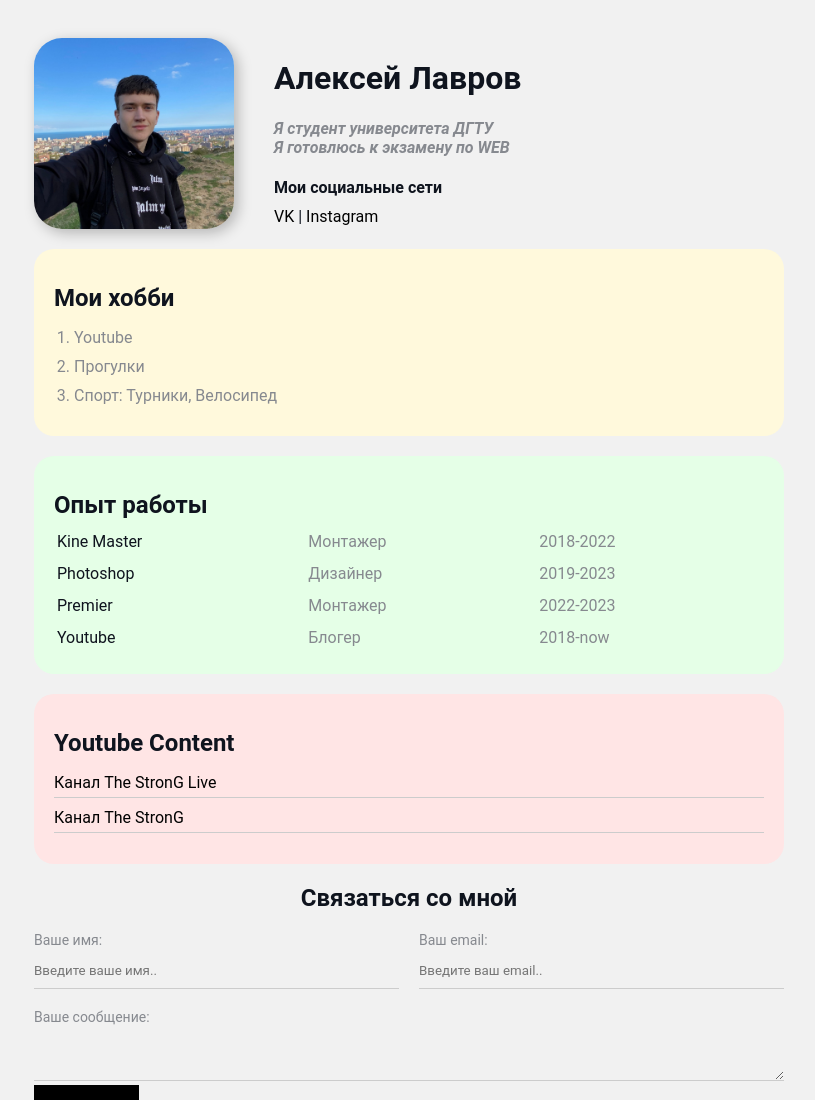
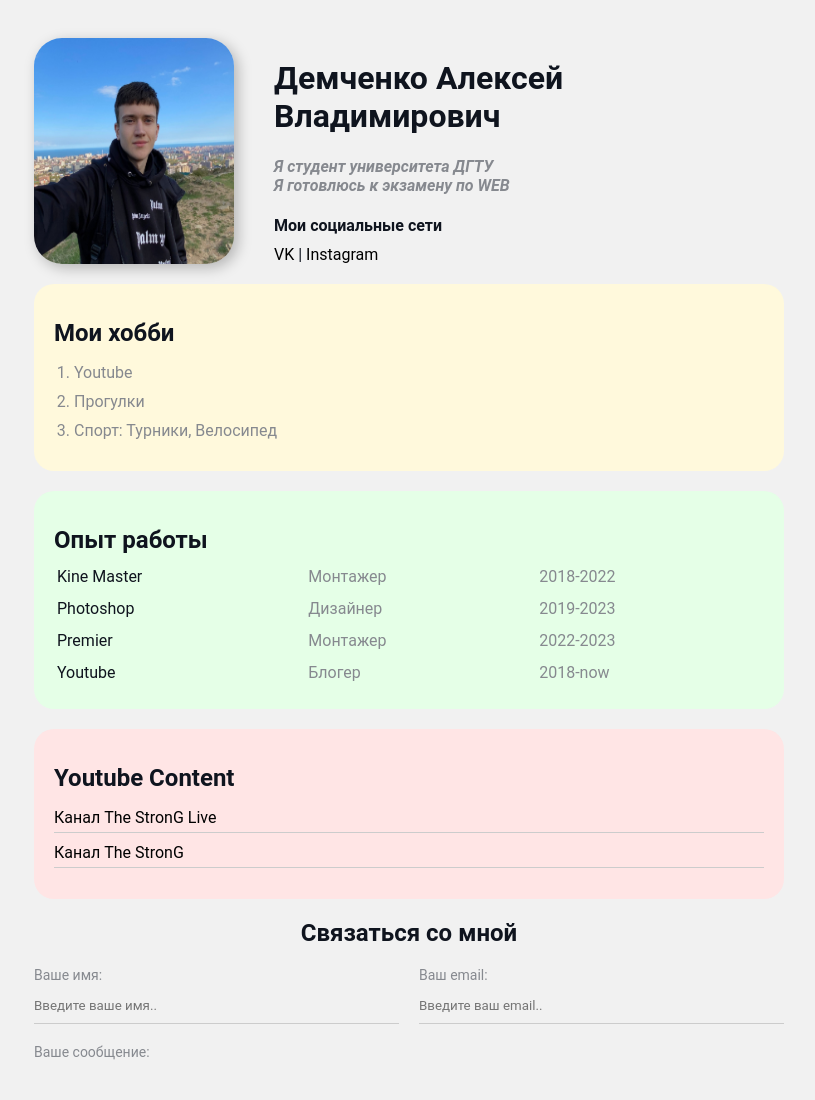
Before and after one commit to thexstrong/css, a plain HTML site: page index.html in a window 1280 px wide. Shown: the top 1100 px of the page, without its empty margins (231-1046 px from the left). Drawn offline with Linux system fonts and the light colour scheme.

Commit message:
Update index.html

```diff
--- a/index.html
+++ b/index.html
@@ -11,7 +11,7 @@
                 <img src="аватар.jpg" alt="тут фото" class="аватар"/>
 
                 <div class="info-text">
-                    <h1>Алексей Лавров</h1>
+                    <h1>Демченко Алексей Владимирович</h1>
                     <p>Я студент университета <strong>ДГТУ</strong></p>
                     <p>Я готовлюсь к экзамену по WEB</p>
 
```
